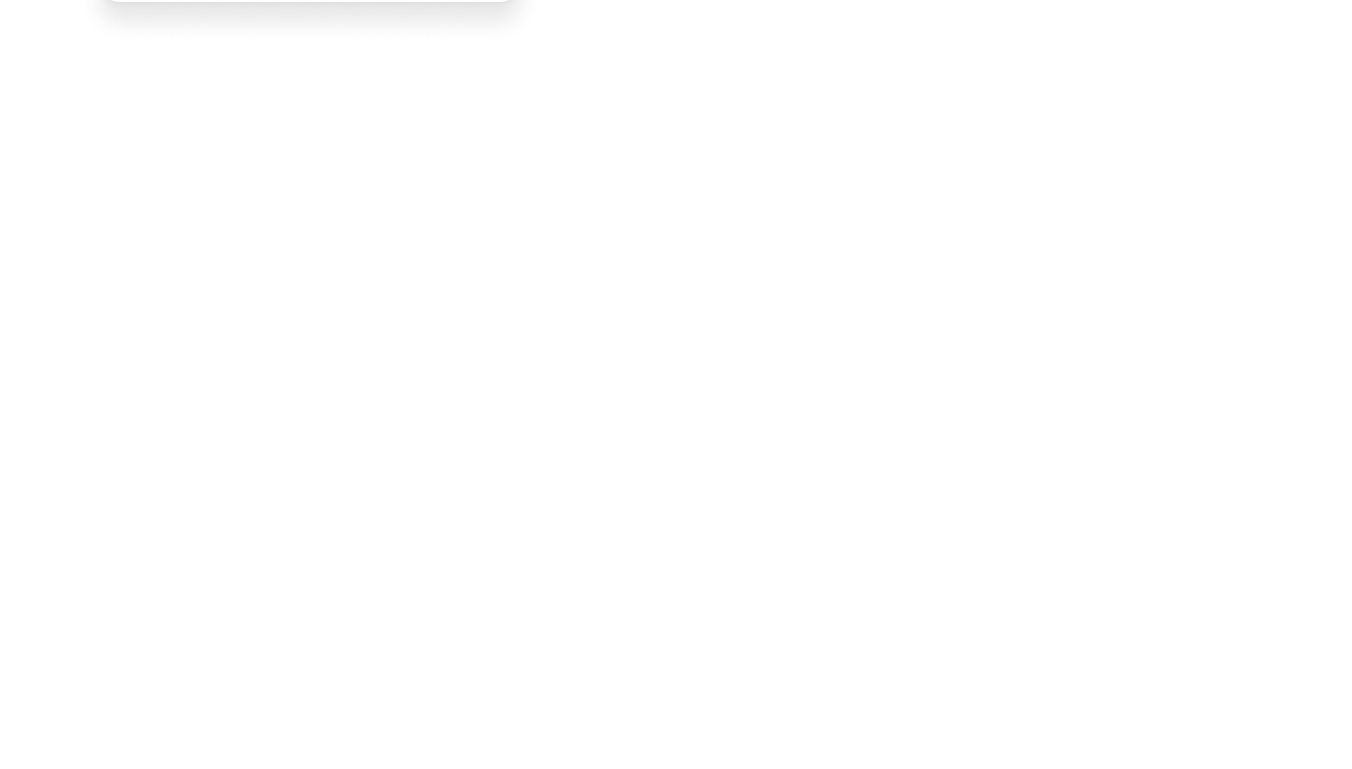
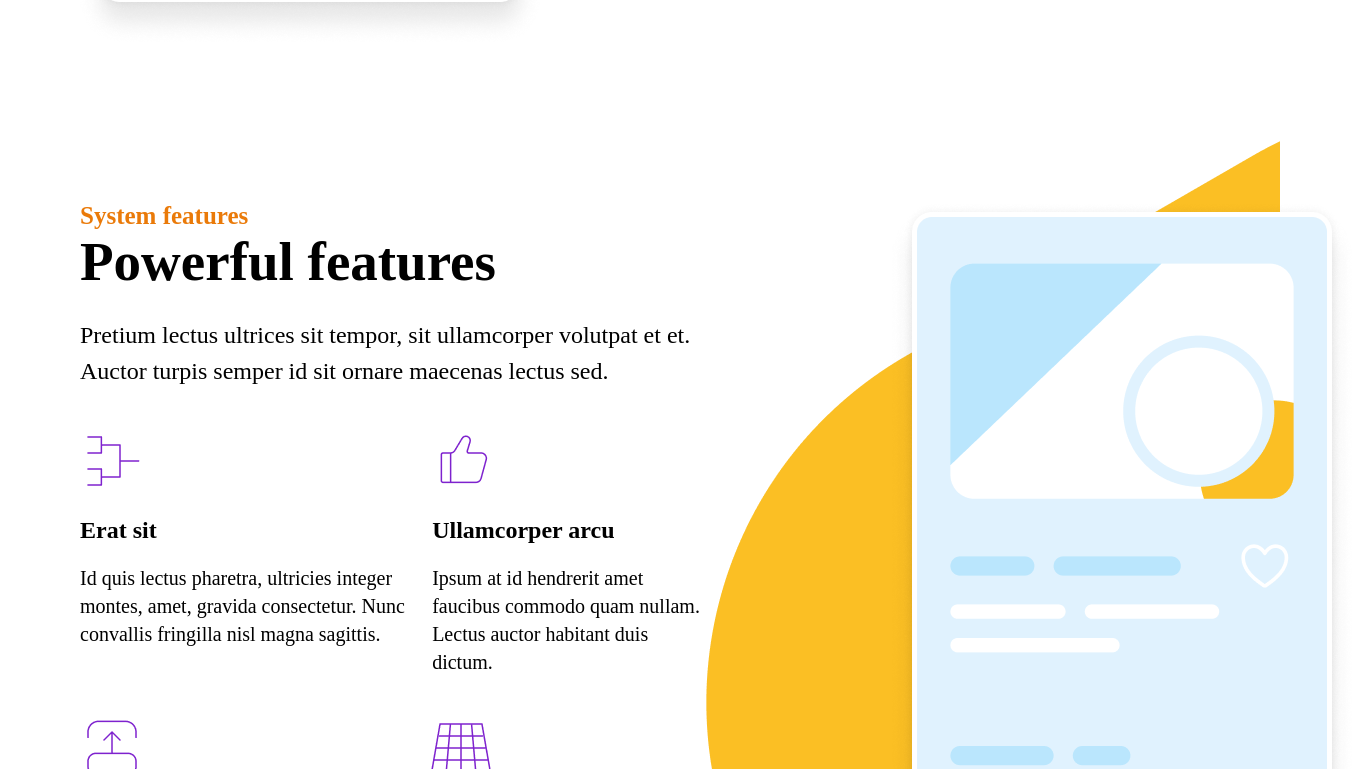
Before and after one commit to RaviPrajapat123/soller, a React (Vite) app: page / in a window 1280 px wide. Shown: the part 2931-3700 px from the top of the page, 1352 px wide, since content can reach past the window. Before the commit the page ends 3063 px from the top, so only its background shows below. Built offline with nearby package versions, Linux system fonts and the light colour scheme.

Commit message:
Update App.jsx

```diff
--- a/src/App.jsx
+++ b/src/App.jsx
@@ -21,8 +21,8 @@ function App() {
         <Section_1/>
         <Section_2/>
          <Section_3/>
-        {/* <Section_4/>
-        <Section_5/>
+        <Section_4/>
+        {/* <Section_5/>
         <Section_6/>
         <Section_7/>
         <Footerr/>   */}
```
